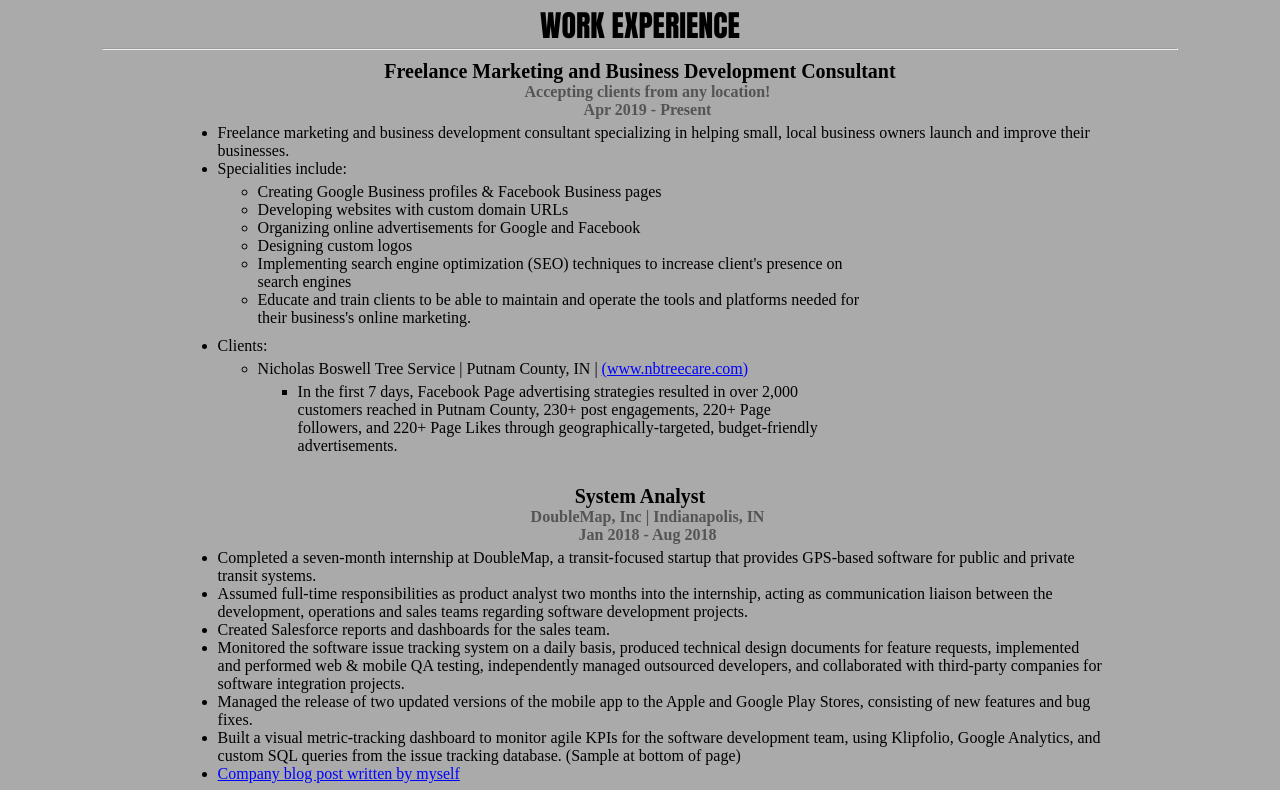
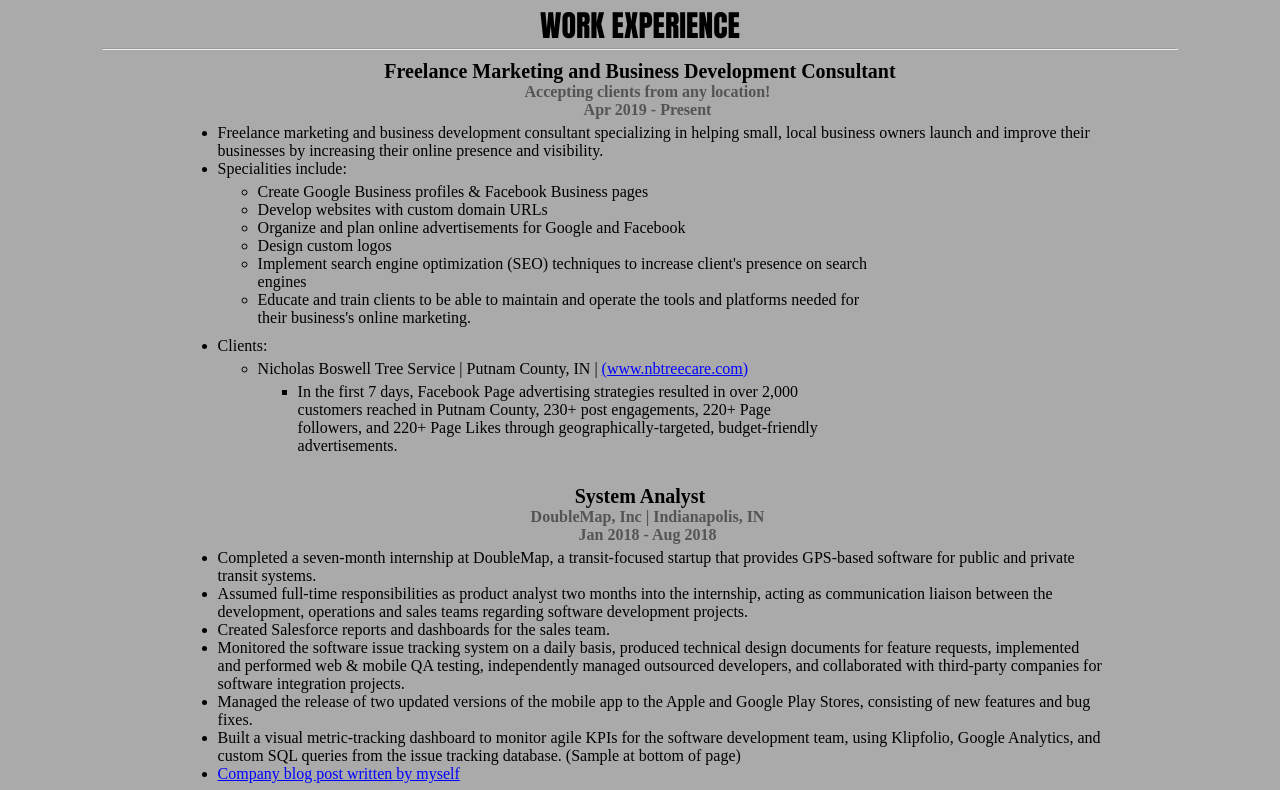
Before and after one commit to bgcon29/My_website_repo, a plain HTML site: page index.html in a window 1280 px wide. Shown: the part 1177-1967 px from the top of the page. Drawn offline with Linux system fonts and the light colour scheme.

Commit message:
Update freelance details

```diff
--- a/index.html
+++ b/index.html
@@ -121,14 +121,14 @@
                       <h2>Apr 2019 - Present</h2>
                       <ul>
                         <li>Freelance marketing and business development consultant specializing in helping small,
-                          local business owners launch and improve their businesses.</li>
+                          local business owners launch and improve their businesses by increasing their online presence and visibility. </li>
                         <li>Specialities include:</li>
                           <ul>
-                            <li>Creating Google Business profiles & Facebook Business pages</li>
-                            <li>Developing websites with custom domain URLs</li>
-                            <li>Organizing online advertisements for Google and Facebook</li>
-                            <li>Designing custom logos</li>
-                            <li>Implementing search engine optimization (SEO) techniques to
+                            <li>Create Google Business profiles & Facebook Business pages</li>
+                            <li>Develop websites with custom domain URLs</li>
+                            <li>Organize and plan online advertisements for Google and Facebook</li>
+                            <li>Design custom logos</li>
+                            <li>Implement search engine optimization (SEO) techniques to
                             increase client's presence on search engines</li>
                             <li>Educate and train clients to be able to maintain and operate the
                               tools and platforms needed for their business's online marketing.</li>
```
